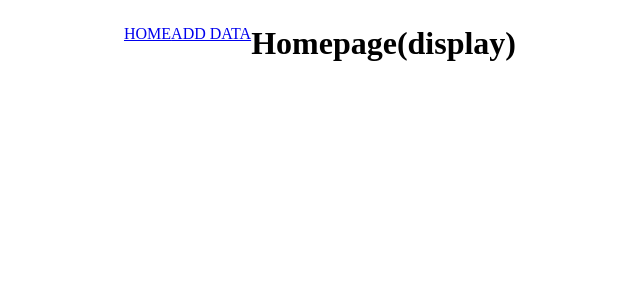
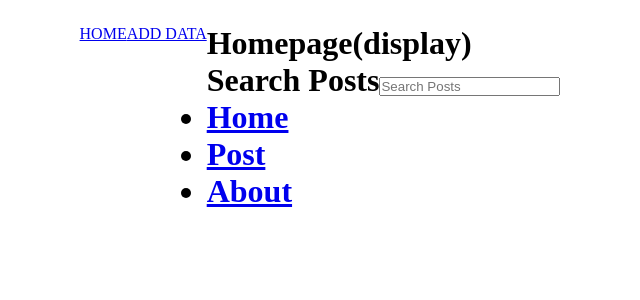
Before and after one commit to AryanAD/CRUD-ReactApp, a React (Create React App) app in the folder react_pro1/: page / in a window 1280 px wide. Shown: the top 300 px of the page, without its empty margins (320-960 px from the left). Built offline with nearby package versions, Linux system fonts and the light colour scheme; no server answers.

Commit message:
react_pro1

```diff
--- a/react_pro1/package.json
+++ b/react_pro1/package.json
@@ -7,6 +7,7 @@
     "@testing-library/react": "^13.4.0",
     "@testing-library/user-event": "^13.5.0",
     "axios": "^1.5.0",
+    "date-fns": "^2.30.0",
     "dotenv": "^16.3.1",
     "react": "^18.2.0",
     "react-dom": "^18.2.0",
--- a/react_pro1/src/App.js
+++ b/react_pro1/src/App.js
@@ -1,8 +1,33 @@
-import { Link, Route, Routes } from "react-router-dom";
+import { Link, Route, Routes, useNavigate } from "react-router-dom";
 import Home from "./pages/Home";
 import Add from "./pages/Add";
+import { useState } from "react";
+import API from "./API/axios";
+import { format } from "date-fns";
 
 function App() {
+	const [postTitle, setPostTitle] = useState("");
+	const [postBody, setPostBody] = useState("");
+	const [posts, setPosts] = useState(API);
+	const nav = useNavigate();
+
+	const handleSubmit = (e) => {
+		e.preventDefault();
+		const id = posts.length ? posts[posts.length - 1].id + 1 : 1;
+		const datetime = format(new Date(), "MMMM dd, yyyy pp");
+		const newPost = { id, title: postTitle, datetime, body: postBody };
+		const allPosts = [...posts, newPost];
+		setPosts(allPosts);
+		setPostTitle("");
+		setPostBody("");
+		nav("/");
+	};
+
+	const handleDelete = (id) => {
+		const postsList = posts.filter((post) => post.id !== id);
+		setPosts(postsList);
+		nav("/");
+	};
 	return (
 		<>
 			<Link to="/">HOME</Link>
--- /dev/null
+++ b/react_pro1/src/Nav.js
@@ -0,0 +1,31 @@
+import { Link } from "react-router-dom";
+
+const Nav = ({ search, setSearch }) => {
+	return (
+		<nav className="Nav">
+			<form className="searchForm" onSubmit={(e) => e.preventDefault()}>
+				<label htmlFor="search">Search Posts</label>
+				<input
+					id="search"
+					type="text"
+					placeholder="Search Posts"
+					value={search}
+					onChange={(e) => setSearch(e.target.value)}
+				/>
+			</form>
+			<ul>
+				<li>
+					<Link to="/">Home</Link>
+				</li>
+				<li>
+					<Link to="post">Post</Link>
+				</li>
+				<li>
+					<Link to="about">About</Link>
+				</li>
+			</ul>
+		</nav>
+	);
+};
+
+export default Nav;
--- a/react_pro1/src/pages/Home.js
+++ b/react_pro1/src/pages/Home.js
@@ -1,7 +1,13 @@
 import React from "react";
+import Nav from "../Nav";
 
 const Home = () => {
-	return <h1>Homepage(display)</h1>;
+	return (
+		<h1>
+			Homepage(display)
+			<Nav />
+		</h1>
+	);
 };
 
 export default Home;
```
Also changed, not shown: 1 other file (tests, documents, lock files or other folders).
